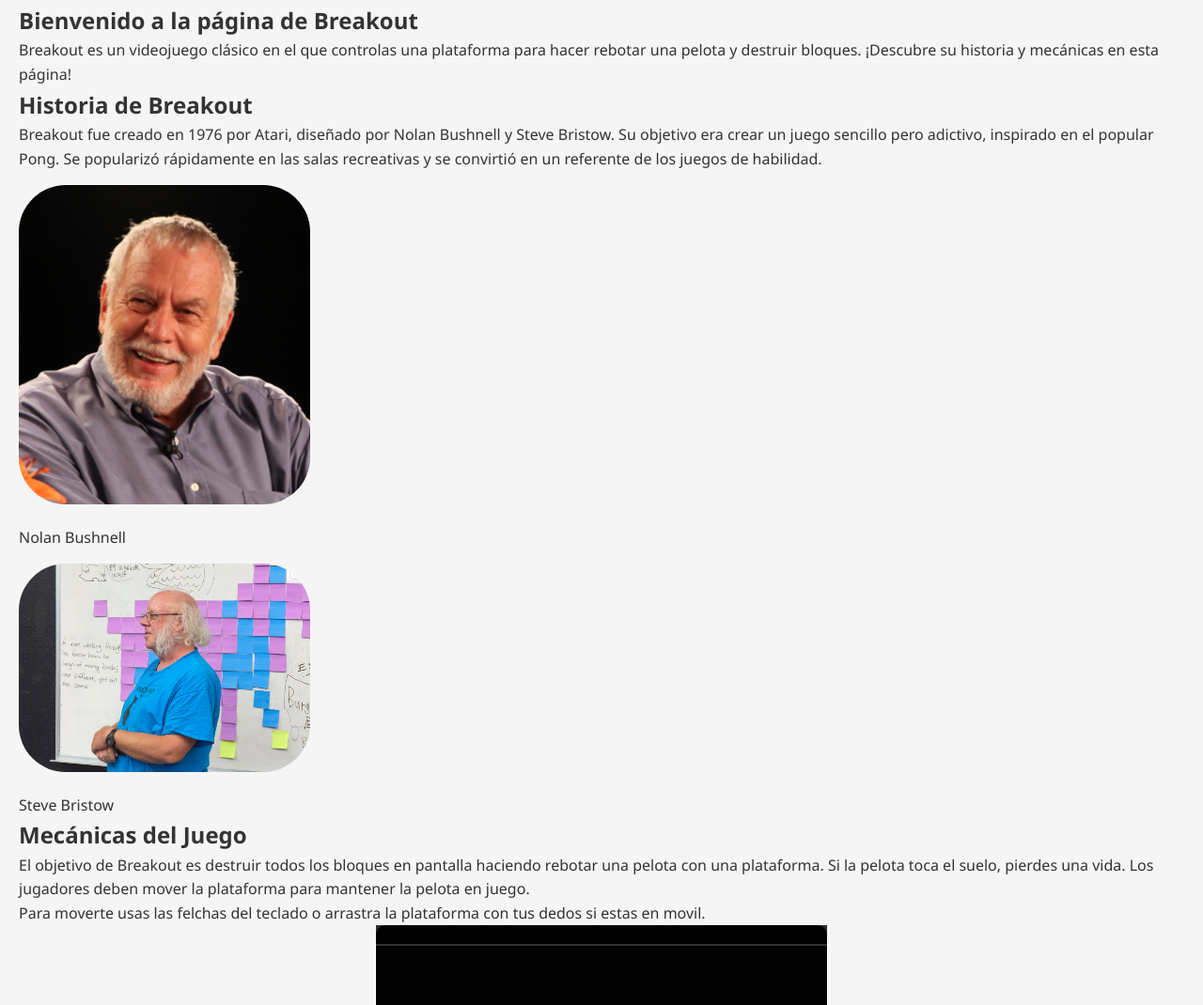
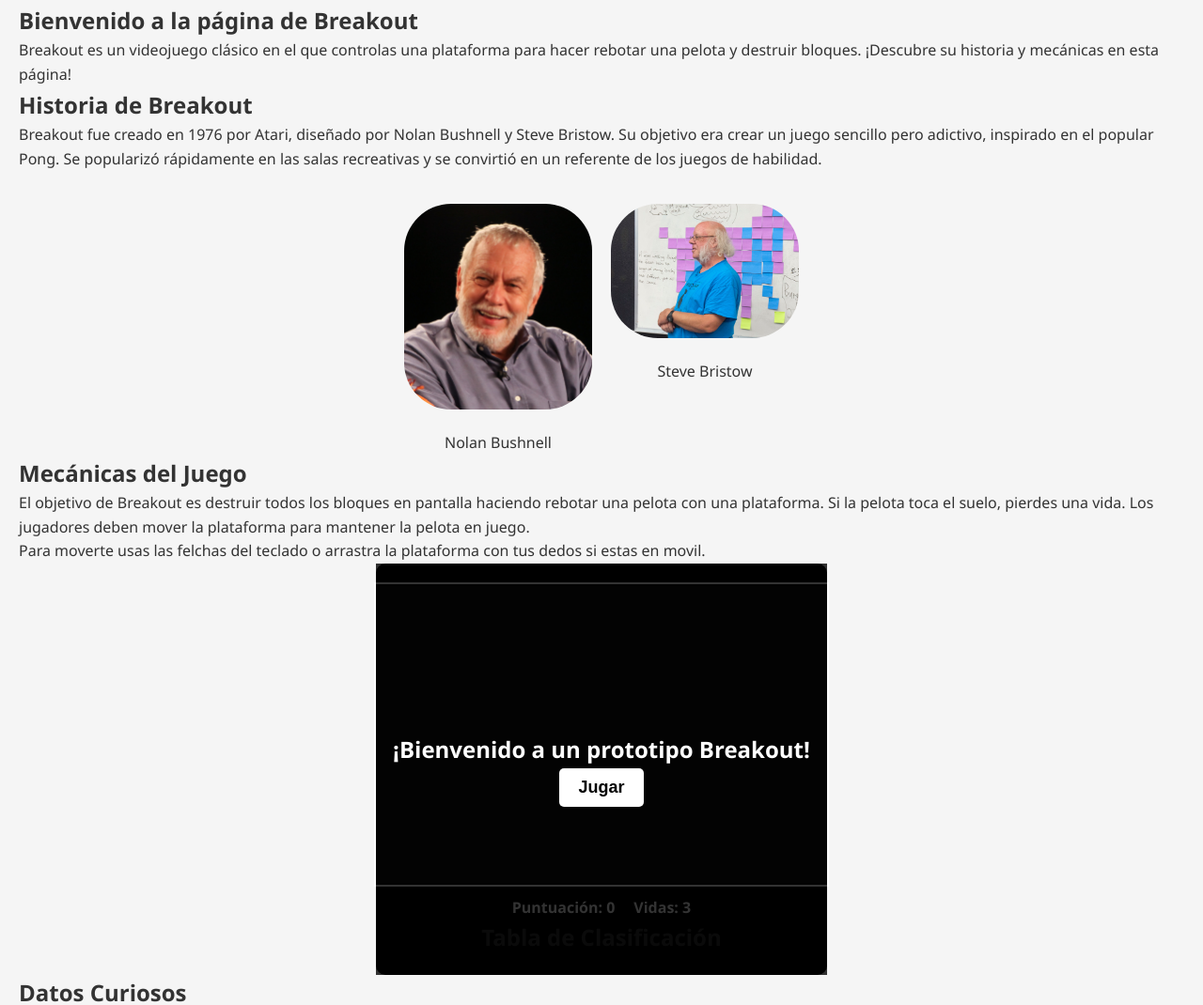
Before and after one commit to joseluis252001/proyecto-final, a plain HTML site: page docs/index.html in a window 1280 px wide. Shown: the part 1062-2132 px from the top of the page at 94% size. Drawn offline with Linux system fonts and the light colour scheme.

Commit message:
detalles imagenes

```diff
--- a/docs/index.html
+++ b/docs/index.html
@@ -44,10 +44,16 @@
         <section id="historia">
             <h2>Historia de Breakout</h2>
             <p>Breakout fue creado en 1976 por Atari, diseñado por Nolan Bushnell y Steve Bristow. Su objetivo era crear un juego sencillo pero adictivo, inspirado en el popular Pong. Se popularizó rápidamente en las salas recreativas y se convirtió en un referente de los juegos de habilidad.</p>
-        <img src="imagenes/Nolan Bushnell.jpg" alt="Portada del juego Breakout" width="50%">
-           <p>Nolan Bushnell</p>
-        <img src="imagenes/Steve Bristow.jpg" alt="Portada del juego Breakout" width="70%">
-        <p>Steve Bristow</p>
+        <div class="personajes">
+        <div class="persona">
+            <img src="imagenes/Nolan Bushnell.jpg" alt="Nolan Bushnell" width="100%">
+            <p>Nolan Bushnell</p>
+        </div>
+        <div class="persona">
+            <img src="imagenes/Steve Bristow.jpg" alt="Steve Bristow" width="100%">
+            <p>Steve Bristow</p>
+        </div>
+    </div>
     </section>
 
         <section id="mecanicas">
--- a/docs/styless.css
+++ b/docs/styless.css
@@ -200,6 +200,18 @@
 img {
     border-radius: 50px;
     margin: 15px 0;
-    max-width: 25%;
+    max-width: 150%;
     height: auto;
 }
+.personajes {
+    display: flex;
+    justify-content: center;
+    gap: 20px;
+    margin-top: 20px;
+    flex-wrap: wrap; /* Opcional: hace que se ajusten si la pantalla es pequeña */
+}
+
+.persona {
+    text-align: center;
+    max-width: 200px;
+}
```
